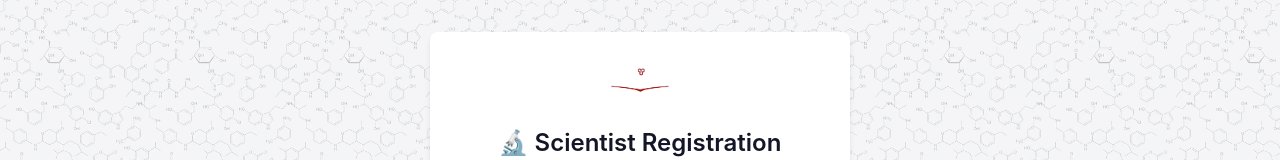
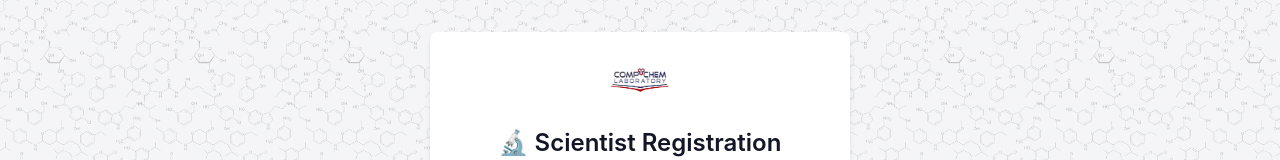
Before and after one commit to scicomm-superbugs/CHOMPCHEM, a React (Vite) app: page /#/register in a window 1280 px wide. Shown: the top 160 px of the page. Built offline with nearby package versions, Linux system fonts and the light colour scheme; no server answers; the database is empty; sample sign-in values are in the browser's storage.

Commit message:
style: Update CompChem logo in login and app while preserving portal logo

```diff
--- a/src/components/Layout.jsx
+++ b/src/components/Layout.jsx
@@ -78,7 +78,7 @@ export default function Layout() {
                 <img src="./alamein_logo_2.png" alt="Alamein Logo" style={{ height: '48px', objectFit: 'contain' }} onError={(e) => { e.target.style.display = 'none'; }} />
               </div>
             ) : (
-              <img src="./compchem_logo.jpeg" alt="COMPCHEM Logo" className="logo-image" style={{ objectFit: 'contain' }} onError={(e) => { e.target.style.display = 'none'; }} />
+              <img src="./compchem_logo_2.png" alt="COMPCHEM Logo" className="logo-image" style={{ objectFit: 'contain' }} onError={(e) => { e.target.style.display = 'none'; }} />
             )}
           </div>
           <button className="hamburger-btn" onClick={() => setMobileNavOpen(!mobileNavOpen)}>
@@ -187,7 +187,7 @@ export default function Layout() {
           </div>
         ) : (
           <div style={{ display: 'flex', flexDirection: 'column', alignItems: 'center', gap: '0.5rem' }}>
-            <img src="./compchem_logo.jpeg" alt="COMPCHEM" style={{ height: '40px', objectFit: 'contain' }} onError={(e) => { e.target.style.display = 'none'; }} />
+            <img src="./compchem_logo_2.png" alt="COMPCHEM" style={{ height: '40px', objectFit: 'contain' }} onError={(e) => { e.target.style.display = 'none'; }} />
             <div style={{ fontWeight: 'bold', color: 'var(--text)' }}>COMPCHEM Laboratory</div>
           </div>
         )}
--- a/src/pages/Login.jsx
+++ b/src/pages/Login.jsx
@@ -56,7 +56,7 @@ export default function Login() {
             </div>
           ) : (
             <>
-              <img src="./compchem_logo.jpeg" alt="COMPCHEM" style={{ height: '140px', marginBottom: '1.5rem', objectFit: 'contain' }} onError={e => e.target.style.display='none'}/>
+              <img src="./compchem_logo_2.png" alt="COMPCHEM" style={{ height: '140px', marginBottom: '1.5rem', objectFit: 'contain' }} onError={e => e.target.style.display='none'}/>
               <h2 style={{ fontSize: '1.25rem', color: 'var(--primary)', marginTop: '0.5rem' }}>Laboratory Management</h2>
             </>
           )}
--- a/src/pages/Register.jsx
+++ b/src/pages/Register.jsx
@@ -98,7 +98,7 @@ export default function Register() {
             </>
           ) : (
             <>
-              <img src="./compchem_logo.jpeg" alt="COMPCHEM" style={{ height: '50px', marginBottom: '1rem', objectFit: 'contain' }} onError={e => e.target.style.display='none'}/>
+              <img src="./compchem_logo_2.png" alt="COMPCHEM" style={{ height: '50px', marginBottom: '1rem', objectFit: 'contain' }} onError={e => e.target.style.display='none'}/>
               <h2>🔬 Scientist Registration</h2>
               <p style={{ color: 'var(--text-muted)' }}>Create a new account</p>
             </>
```
Also changed, not shown: Logo/CompChem 2.png (added), public/compchem_logo_2.png (added).
